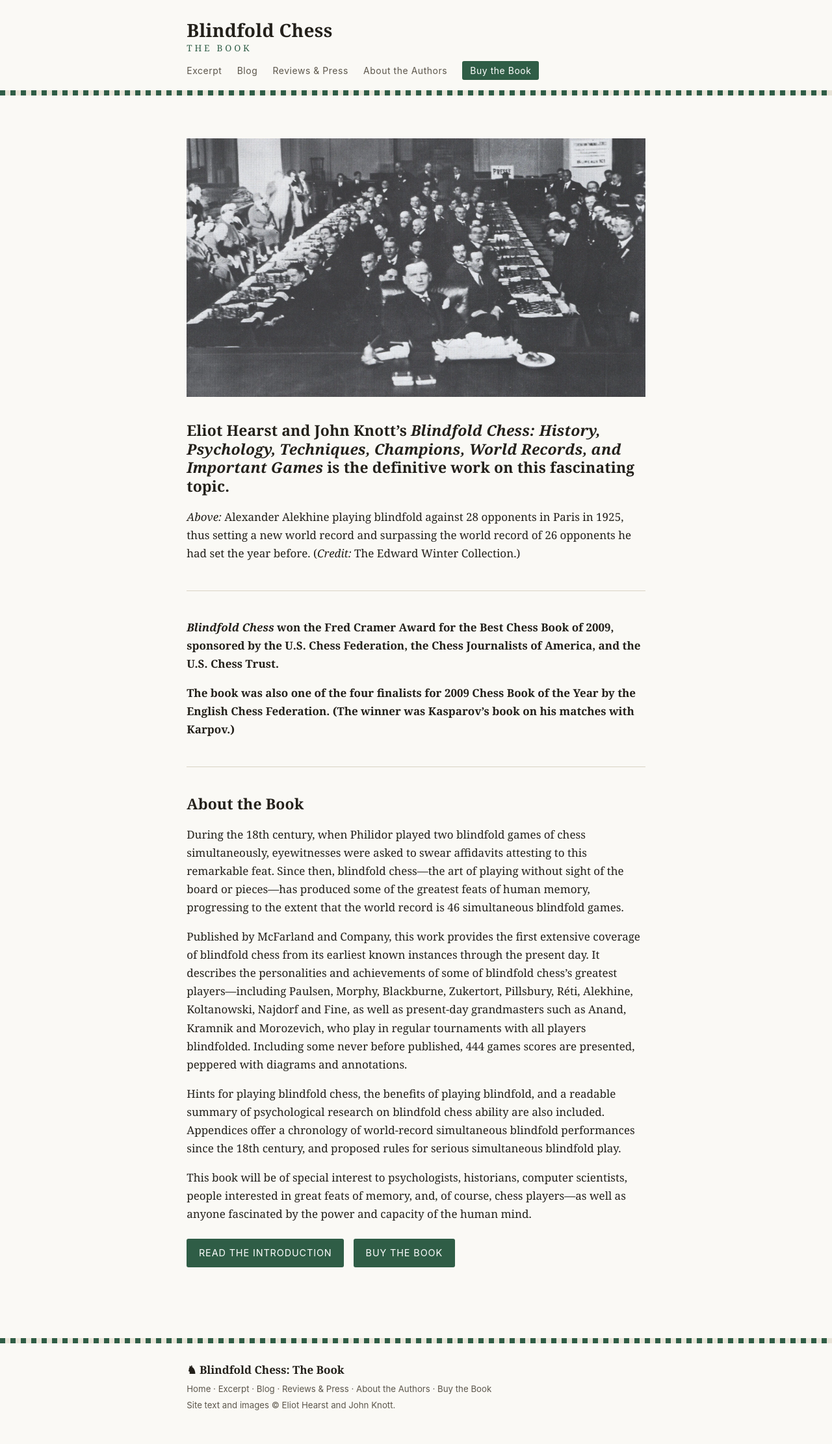
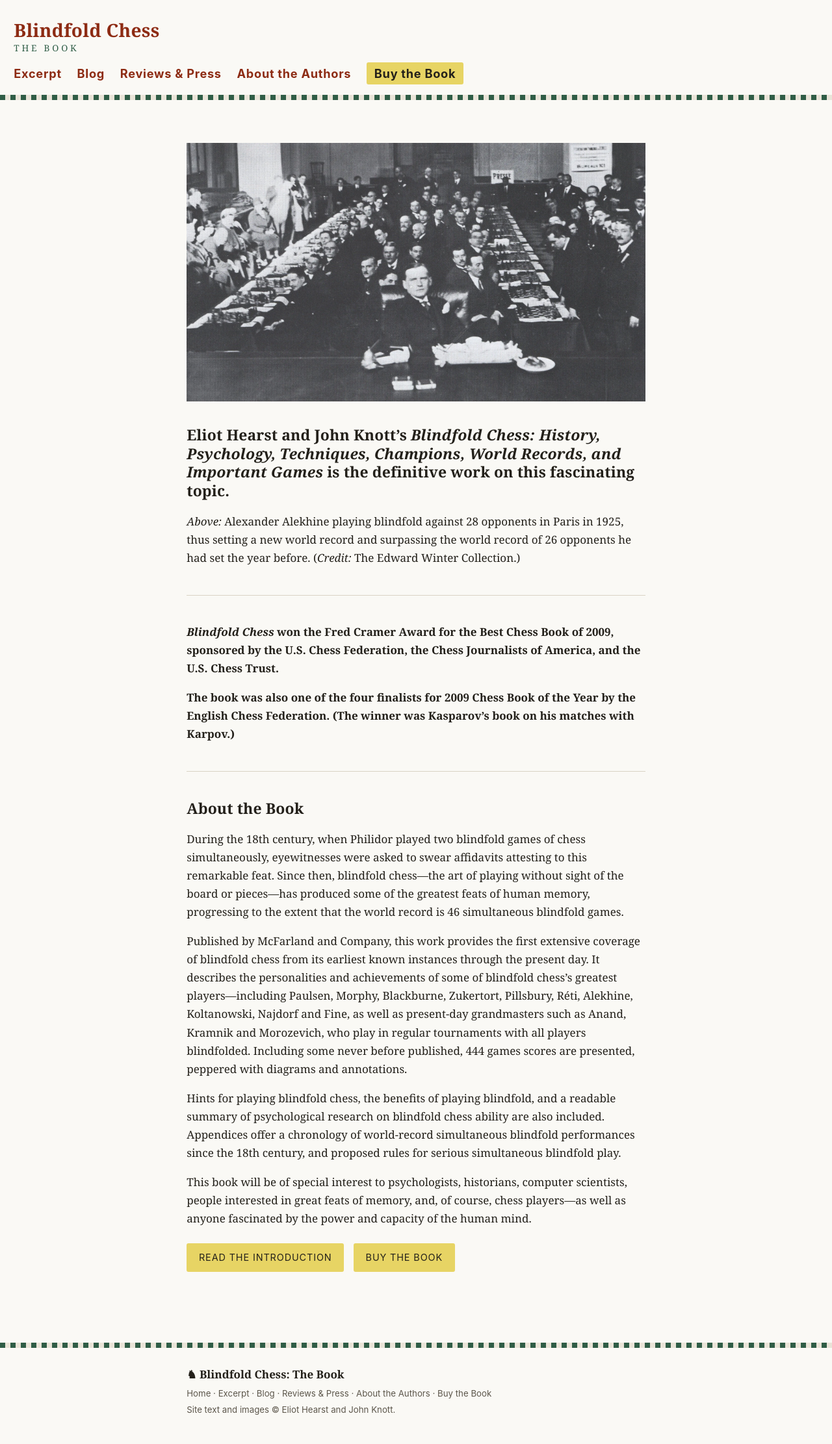
Before and after one commit to panopticist/blindfoldchess, a Jekyll site: the page built from index.md, in a window 1280 px wide. Shown: the whole page at 65% size. Built offline with Jekyll 4.4.1, drawn with Linux system fonts in a browser that asks for light colours.

Commit message:
Style sheet tweaks

```diff
--- a/assets/css/style.css
+++ b/assets/css/style.css
@@ -1,16 +1,25 @@
 /* ---------------------------------------------------------------
    Blindfold Chess: The Book — site stylesheet
    A quiet, book-like design: paper background, ink text,
-   a chess-club green accent, and a checkerboard rule as the
-   one signature detail.
+   a red link accent, yellow buttons, and a checkerboard rule
+   as the one signature decorative detail.
    --------------------------------------------------------------- */
 
 :root {
   --paper: #faf9f5;
   --ink: #23201a;
   --ink-soft: #5c564b;
-  --green: #2f5d46;       /* chess-club baize green: links, accents */
+  --caption-gray: #4d4d4d;  /* slightly lighter than --ink, neutral gray for captions */
+
+  --red: #8D2B13;           /* links, site title */
+  --red-dark: #6d210f;      /* link hover/focus */
+
+  --yellow: #E7D464;        /* buttons */
+  --yellow-dark: #cfbe50;   /* button hover/focus */
+
+  --green: #2f5d46;         /* retained for the checkerboard rule + blockquote accent */
   --green-dark: #234634;
+
   --square-dark: #2f5d46;
   --square-light: #e9e4d8;
   --rule: #d9d3c4;
@@ -51,6 +60,9 @@ body {
   justify-content: space-between;
   flex-wrap: wrap;
   padding-bottom: 1.1rem;
+  /* Navbar runs roughly 2x the width of the rest of the page (which stays
+     at --max-width). Only this row is widened. */
+  max-width: calc(var(--max-width) * 2);
 }
 
 .site-title {
@@ -58,7 +70,7 @@ body {
   font-size: 1.65rem;
   font-weight: 700;
   letter-spacing: 0.01em;
-  color: var(--ink);
+  color: var(--red);
   text-decoration: none;
   line-height: 1.2;
 }
@@ -98,27 +110,28 @@ body {
   flex-basis: 100%;
   margin-top: 0.9rem;
   font-family: -apple-system, BlinkMacSystemFont, "Segoe UI", Helvetica, Arial, sans-serif;
-  font-size: 0.82rem;
+  font-size: 1.07rem;      /* ~30% larger than the original 0.82rem */
+  font-weight: 700;
   letter-spacing: 0.04em;
 }
 .site-nav a {
-  color: var(--ink-soft);
+  color: var(--red);
   text-decoration: none;
   margin-right: 1.1rem;
   padding-bottom: 2px;
   border-bottom: 2px solid transparent;
 }
 .site-nav a:hover,
-.site-nav a:focus-visible { color: var(--green-dark); border-bottom-color: var(--green); }
+.site-nav a:focus-visible { color: var(--red-dark); border-bottom-color: var(--red-dark); }
 .site-nav a.nav-buy {
-  color: #fff;
-  background: var(--green);
+  color: var(--ink);
+  background: var(--yellow);
   padding: 0.35rem 0.7rem;
   border-radius: 3px;
   border-bottom: none;
 }
 .site-nav a.nav-buy:hover,
-.site-nav a.nav-buy:focus-visible { background: var(--green-dark); }
+.site-nav a.nav-buy:focus-visible { background: var(--yellow-dark); color: var(--ink); }
 
 /* --- Content --- */
 .content { padding: 2.25rem 1.25rem 3rem; }
@@ -128,21 +141,32 @@ h1, h2, h3 { line-height: 1.25; letter-spacing: 0.005em; }
 h2 { font-size: 1.35rem; margin-top: 2.2rem; }
 h3 { font-size: 1.1rem; }
 
-a { color: var(--green); }
-a:hover { color: var(--green-dark); }
+a { color: var(--red); }
+a:hover { color: var(--red-dark); }
 
+/* Default: images align left rather than center */
 img {
   max-width: 100%;
   height: auto;
   display: block;
-  margin: 1.6rem auto 0.5rem;
+  margin: 1.6rem auto 0.5rem 0;
+}
+
+/* Float-left variant: add class="img-float-left" to an <img> tag (or, in
+   Markdown, ![alt](url){: .img-float-left }) to float it left at 40% of
+   the column width, with ~20px of space to its right and below. */
+.img-float-left {
+  float: left;
+  width: 40%;
+  margin: 0 1.25rem 1.25rem 0; /* ~20px right and below at the base font size */
 }
 
 /* Image captions: an emphasized paragraph right after an image */
 img + em, .caption {
   display: block;
+  font-family: -apple-system, BlinkMacSystemFont, "Segoe UI", Helvetica, Arial, sans-serif;
   font-size: 0.85rem;
-  color: var(--ink-soft);
+  color: var(--caption-gray);
   text-align: center;
   margin: 0.4rem auto 1.6rem;
   max-width: 36rem;
@@ -170,14 +194,14 @@ hr {
   font-size: 0.85rem;
   letter-spacing: 0.06em;
   text-transform: uppercase;
-  color: #fff;
-  background: var(--green);
+  color: var(--ink);
+  background: var(--yellow);
   text-decoration: none;
   padding: 0.6rem 1.1rem;
   border-radius: 3px;
   margin: 0.4rem 0.6rem 0.4rem 0;
 }
-.button:hover, .button:focus-visible { background: var(--green-dark); color: #fff; }
+.button:hover, .button:focus-visible { background: var(--yellow-dark); color: var(--ink); }
 
 /* --- Blog index --- */
 .post-list { list-style: none; padding: 0; margin: 1.5rem 0 0; }
@@ -191,7 +215,7 @@ hr {
   text-decoration: none;
   color: var(--ink);
 }
-.post-list .post-link:hover { color: var(--green-dark); text-decoration: underline; }
+.post-list .post-link:hover { color: var(--red-dark); text-decoration: underline; }
 .post-list .post-meta { margin: 0.25rem 0 0; }
 
 .post-meta {
@@ -241,7 +265,7 @@ hr {
   margin: 0.2rem 0;
 }
 .footer-nav a { color: var(--ink-soft); text-decoration: none; }
-.footer-nav a:hover { color: var(--green-dark); text-decoration: underline; }
+.footer-nav a:hover { color: var(--red-dark); text-decoration: underline; }
 
 /* --- Small screens: collapse the nav into a dropdown --- */
 @media (max-width: 640px) {
@@ -277,6 +301,13 @@ hr {
     margin-top: 0.6rem;
     text-align: center;
   }
+
+  /* Floating images don't have room to float on narrow screens */
+  .img-float-left {
+    float: none;
+    width: 100%;
+    margin: 1.6rem auto 0.5rem 0;
+  }
 }
 
 @media (prefers-reduced-motion: reduce) {
```
